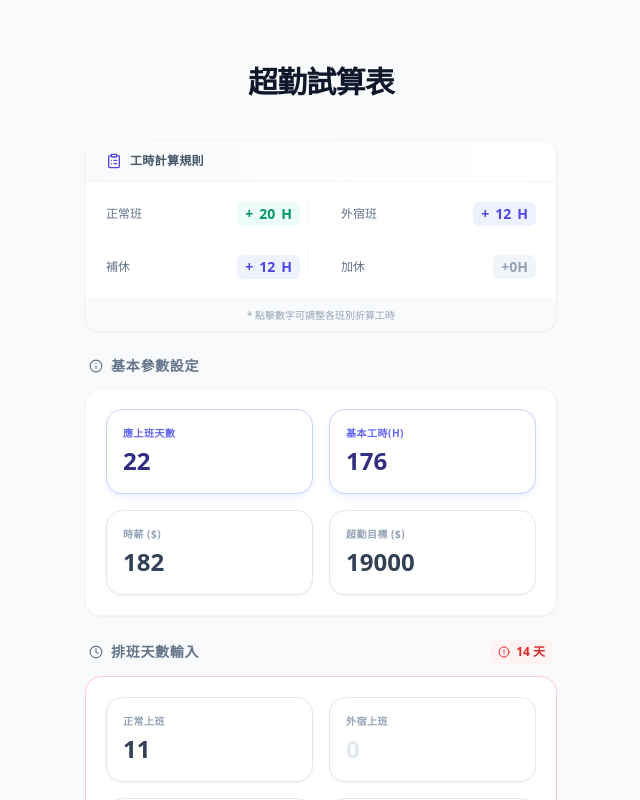
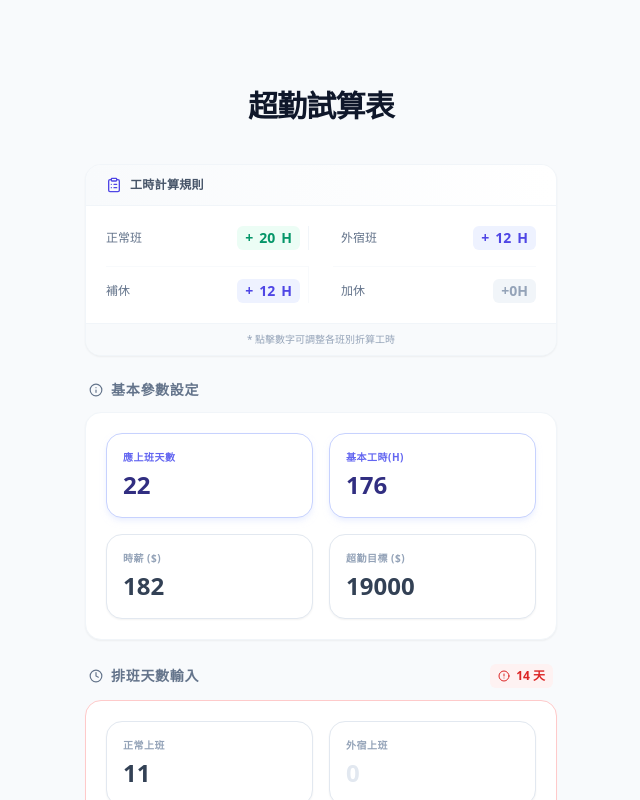
Before and after one commit to XSM-99/overtime-pro, a React (Vite) app: page / in a window 1280 px wide. Shown: the top 800 px of the page, without its empty margins (319-959 px from the left). Built offline with nearby package versions, Linux system fonts and the light colour scheme.

Commit message:
feat: Adjust header padding for safe area
Enhance UI for dynamic island and notches by increasing header padding. This ensures the title is positioned further down, preventing overlap with screen cutouts on various devices.

```diff
--- a/App.tsx
+++ b/App.tsx
@@ -68,8 +68,8 @@ const App: React.FC = () => {
 
   return (
     <div className="min-h-screen bg-slate-50 font-sans text-slate-800 selection:bg-indigo-100">
-      {/* 標題區域：套用 pt-safe-area-large 確保在瀏海下方，且無 LOGO */}
-      <header className="pt-safe-area-large pb-10 px-6 text-center">
+      {/* 標題區域：套用 pt-safe-area-extreme 確保標題位置更靠下，且完全無 LOGO */}
+      <header className="pt-safe-area-extreme pb-10 px-6 text-center">
         <h1 className="text-3xl font-black tracking-tight text-slate-900">超勤試算表</h1>
       </header>
 
--- a/index.html
+++ b/index.html
@@ -5,12 +5,15 @@
     <meta name="viewport" content="width=device-width, initial-scale=1.0, maximum-scale=1.0, user-scalable=no, viewport-fit=cover" />
     <meta name="theme-color" content="#f8fafc" />
     <meta name="description" content="專業超勤加班費試算工具">
+
+    <!-- PWA 安裝於桌面時的名稱 -->
     <title>超勤試算表</title>
+    <meta name="apple-mobile-web-app-title" content="超勤試算">
 
-    <!-- PWA Manifest (用於桌面/主畫面的 LOGO) -->
+    <!-- PWA Manifest (控制桌面 LOGO) -->
     <link rel="manifest" href="/manifest.json">
 
-    <!-- iOS Support -->
+    <!-- iOS 圖示支援 -->
     <link rel="apple-touch-icon" href="/icon-192.png">
     <meta name="apple-mobile-web-app-capable" content="yes">
     <meta name="apple-mobile-web-app-status-bar-style" content="default">
@@ -51,9 +54,9 @@
         -webkit-user-select: text;
       }
 
-      /* 優化後的安全區域：確保標題「再下來一點」，避開所有類型的瀏海 */
-      .pt-safe-area-large {
-        padding-top: calc(env(safe-area-inset-top) + 4rem);
+      /* 標題再次下移：確保完美避開動態島/瀏海 */
+      .pt-safe-area-extreme {
+        padding-top: calc(env(safe-area-inset-top) + 5.5rem);
       }
     </style>
   <script type="importmap">
```
